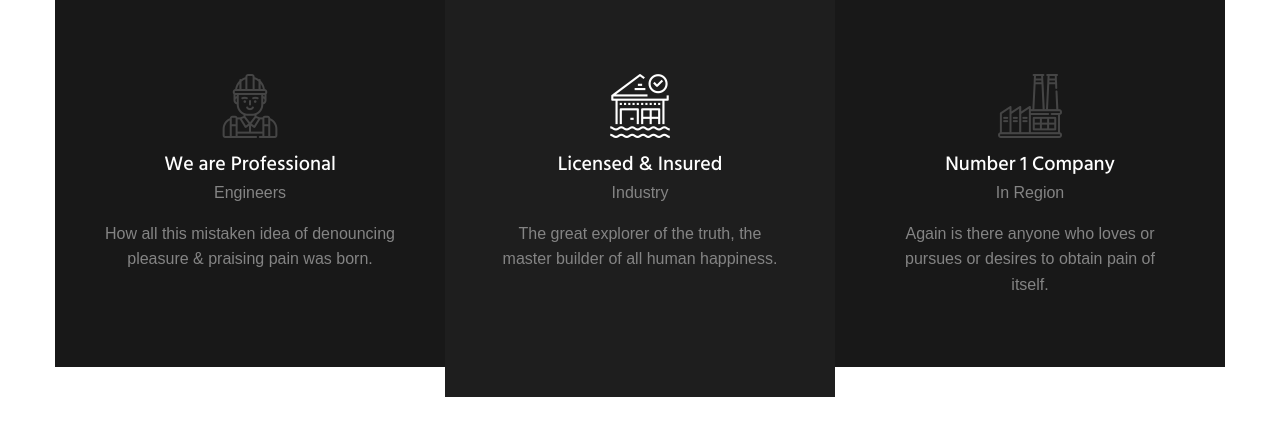
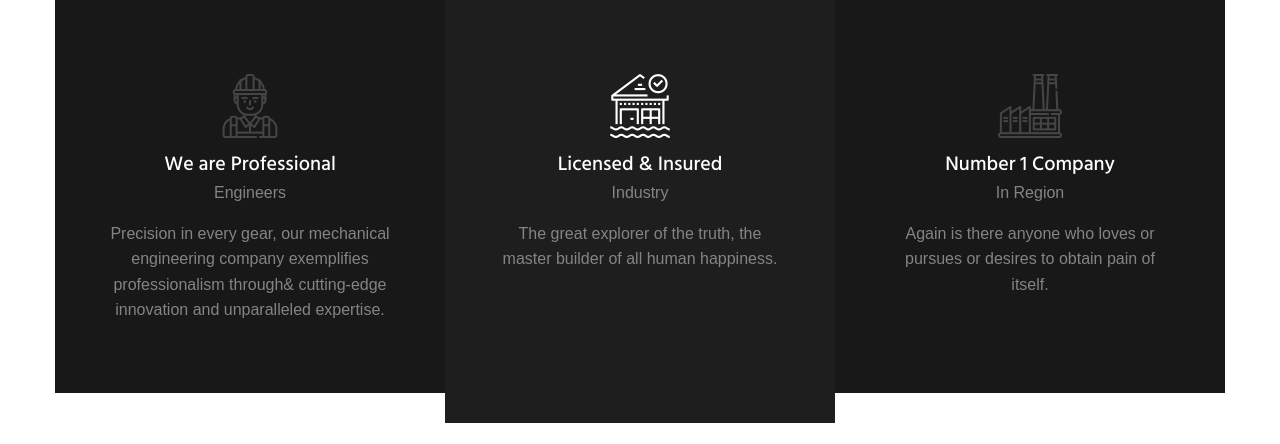
Before and after one commit to Sk01s/msTech, a website: page public/en/index.html in a window 1280 px wide. Shown: the part 822-1266 px from the top of the page. Drawn offline with nearby package versions, Linux system fonts and the light colour scheme; some packages are replaced by stand-ins of ours; a web font is replaced by a local one.

Commit message:
Update index.html

```diff
--- a/public/en/index.html
+++ b/public/en/index.html
@@ -873,8 +873,9 @@
                 </h3>
                 <span>Engineers</span>
                 <div class="desc">
-                  How all this mistaken idea of denouncing pleasure &amp;
-                  praising pain was born.
+                  Precision in every gear, our mechanical engineering company exemplifies professionalism through&amp;
+			cutting-edge innovation and unparalleled expertise.
+
                 </div>
               </div>
               <div class="vc_service-wrapper featured-box">
```
